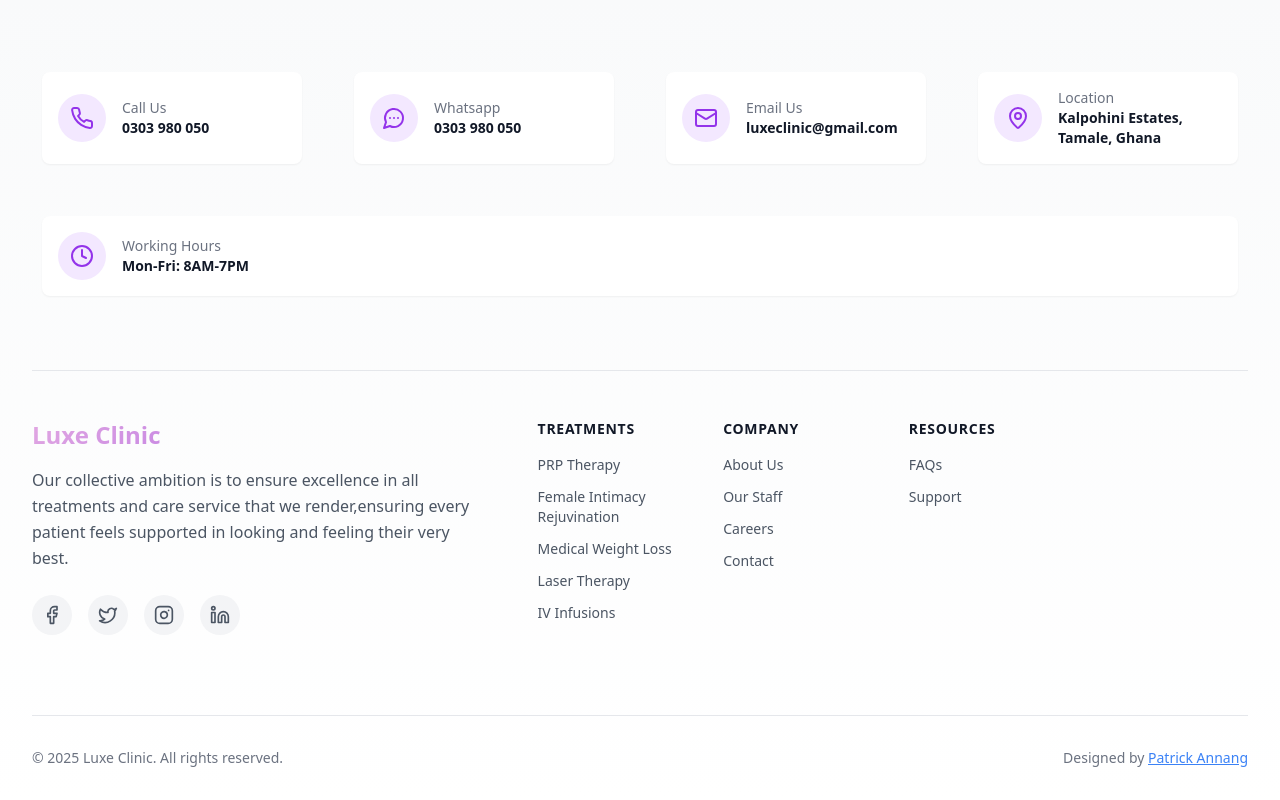
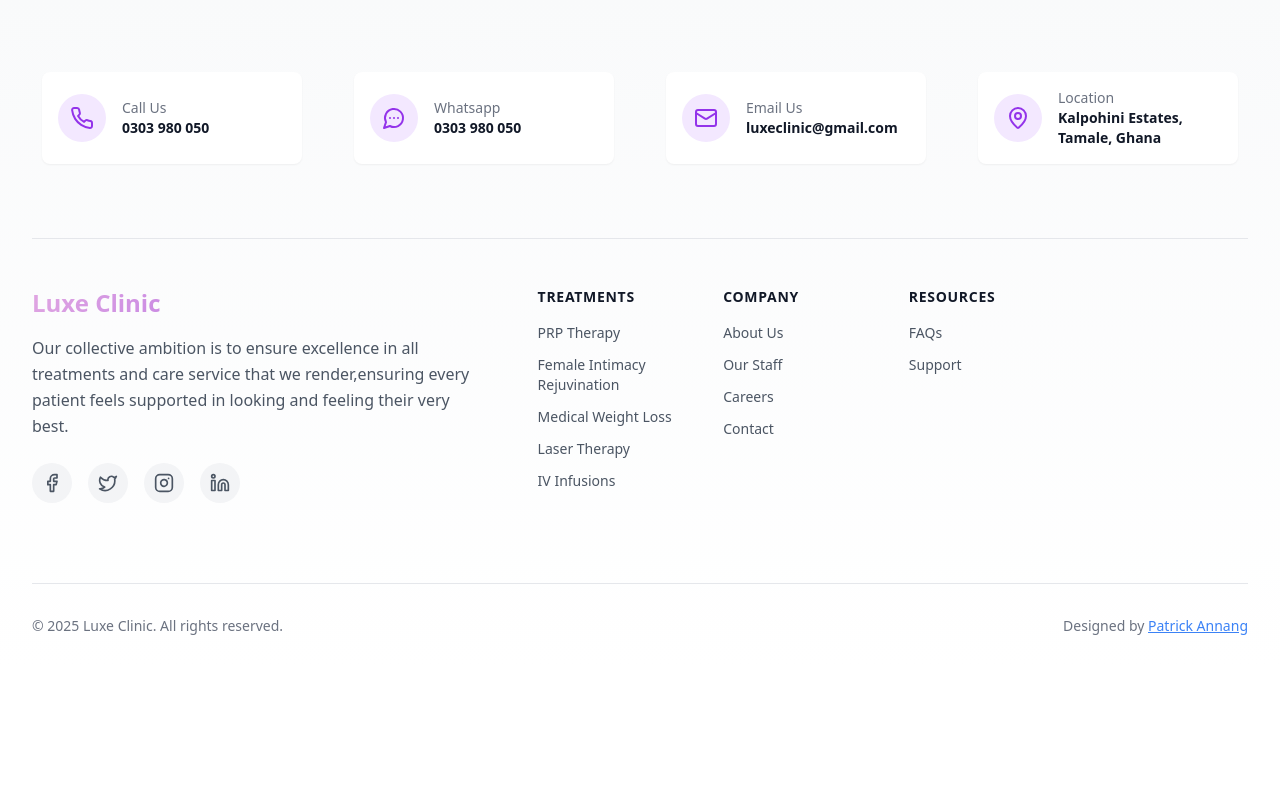
Before and after one commit to amartey-tricky/luxe, a Next.js app: page / in a window 1280 px wide. Shown: the part 2735-3535 px from the top of the page. After the commit the page ends 3403 px from the top, so only its background shows below. Built offline with nearby package versions, Linux system fonts and the light colour scheme.

Commit message:
Update FooterTop.tsx

```diff
--- a/components/footer/FooterTop.tsx
+++ b/components/footer/FooterTop.tsx
@@ -26,12 +26,6 @@ const contactInfo = [
     label: "Location",
     value: "Kalpohini Estates, Tamale, Ghana",
     href: "https://maps.app.goo.gl/Z88H5NvbpMQjxeMw7?g_st=com.google.maps.preview.copy"
-  },
-  {
-    icon: Clock,
-    label: "Working Hours",
-    value: "Mon-Fri: 8AM-7PM",
-    href: "/contact"
   }
 ];
 
```
